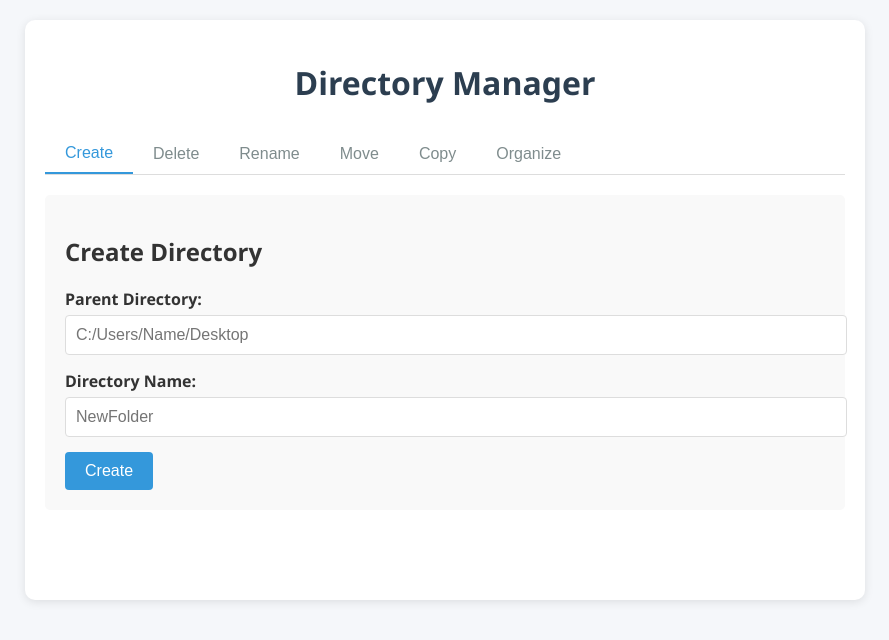
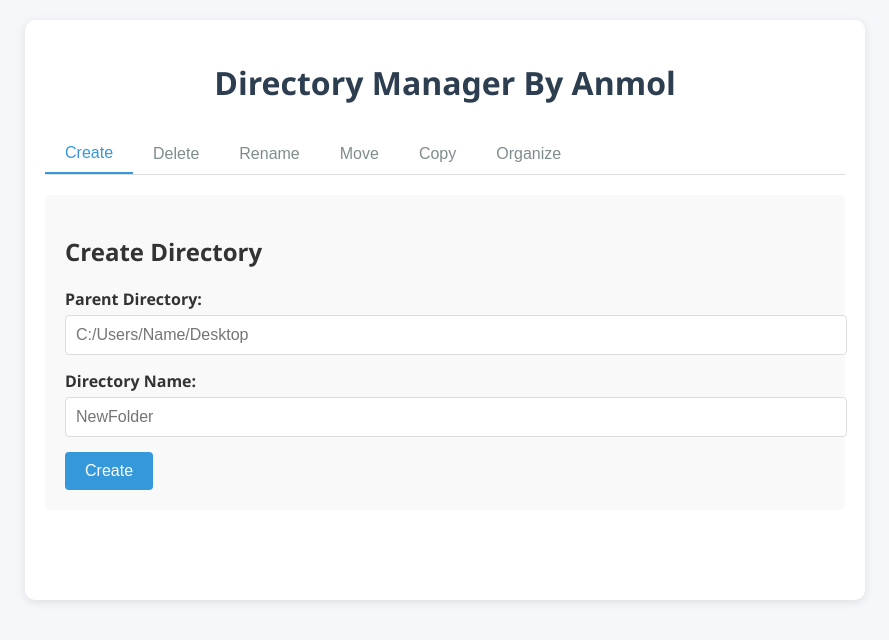
Before and after one commit to anmolprajapatii/Directory_Manager, a plain HTML site: page index.html in a window 1280 px wide. Shown: the whole page, without its empty margins (195-1084 px from the left). Drawn offline with Linux system fonts and the light colour scheme.

Commit message:
Update index.html

```diff
--- a/index.html
+++ b/index.html
@@ -8,7 +8,7 @@
 </head>
 <body>
     <div class="app-container">
-        <h1>Directory Manager</h1>
+        <h1>Directory Manager By Anmol</h1>
 
         <div class="tabs">
             <button class="tab-btn active" data-tab="create">Create</button>
```
